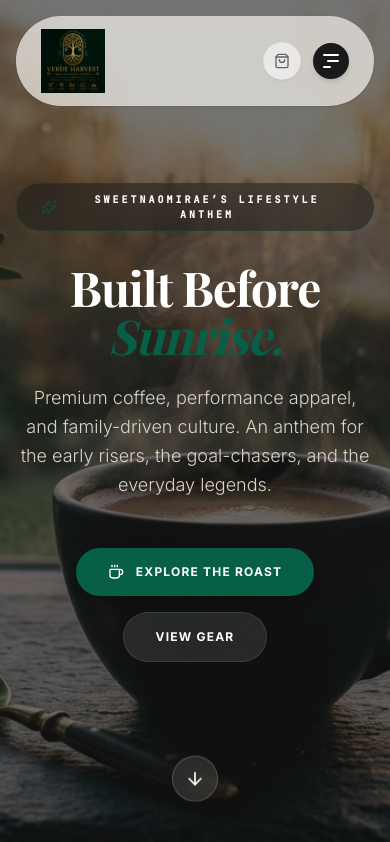
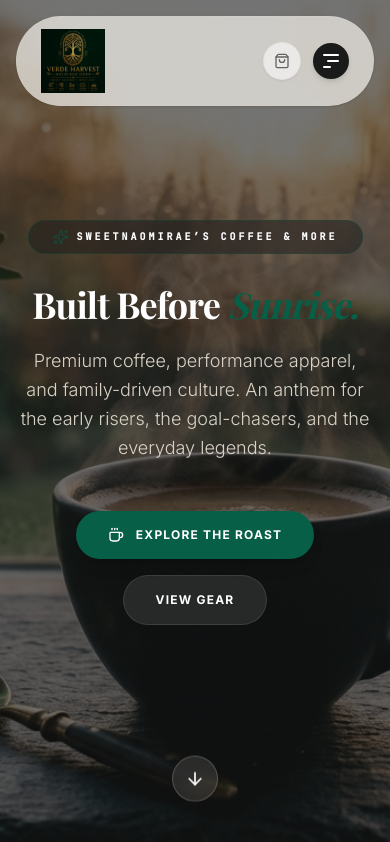
Before and after one commit to myzonic/EcommerceCoffeeCream, a React (Vite) app: page / in a window 390 px wide. Shown: the top 842 px of the page. Built offline with nearby package versions, Linux system fonts and the light colour scheme; a web font is replaced by a local one.

Commit message:
feat: add SweetNaomiRae branding to mobile hero

```diff
--- a/src/components/Hero.tsx
+++ b/src/components/Hero.tsx
@@ -27,11 +27,11 @@
           <div className="inline-flex items-center space-x-2 bg-brand-charcoal/50 border border-brand-emerald/30 backdrop-blur-md rounded-full py-2 px-6 mb-8">
             <Sparkles className="w-4 h-4 text-brand-emerald animate-pulse" />
             <span className="font-mono text-[10px] uppercase tracking-[0.3em] text-brand-pearl font-bold">
-              SweetNaomiRae’s Lifestyle Anthem
+              SweetNaomiRae’s Coffee & More
             </span>
           </div>
 
-          <h1 className="font-display font-bold text-5xl md:text-8xl tracking-tight text-white mb-6 leading-none">
+          <h1 className="font-display font-bold text-4xl sm:text-6xl md:text-8xl tracking-tight text-white mb-6 leading-none">
             Built Before <span className="text-brand-emerald italic">Sunrise.</span>
           </h1>
 
```
